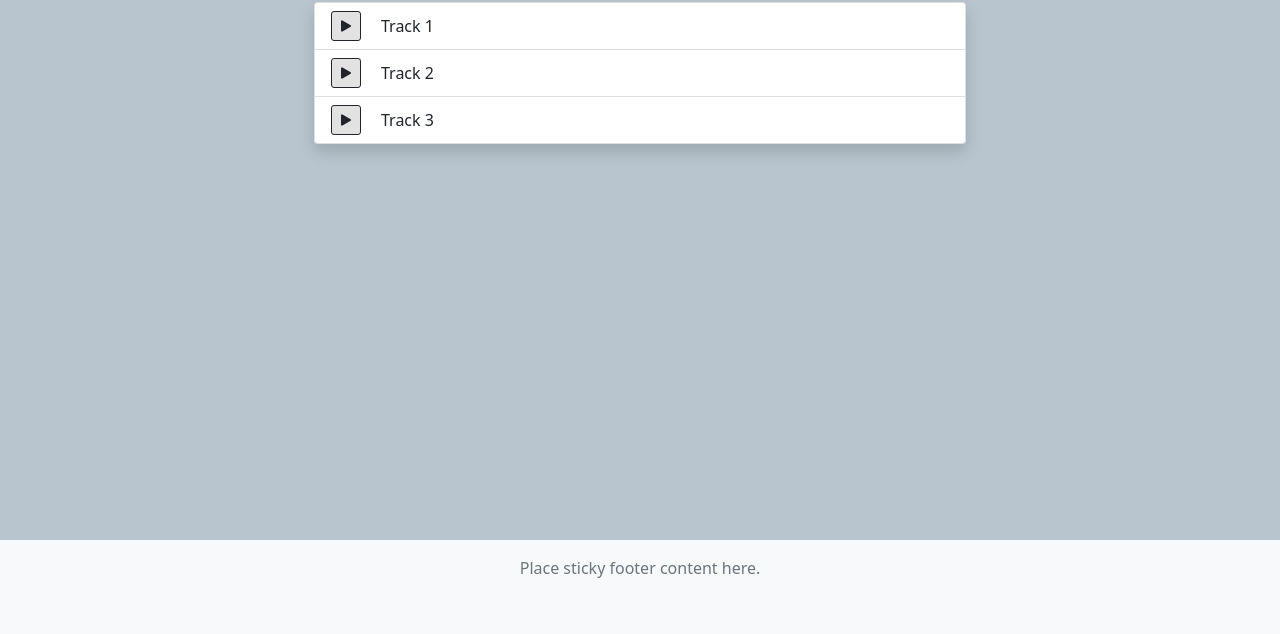
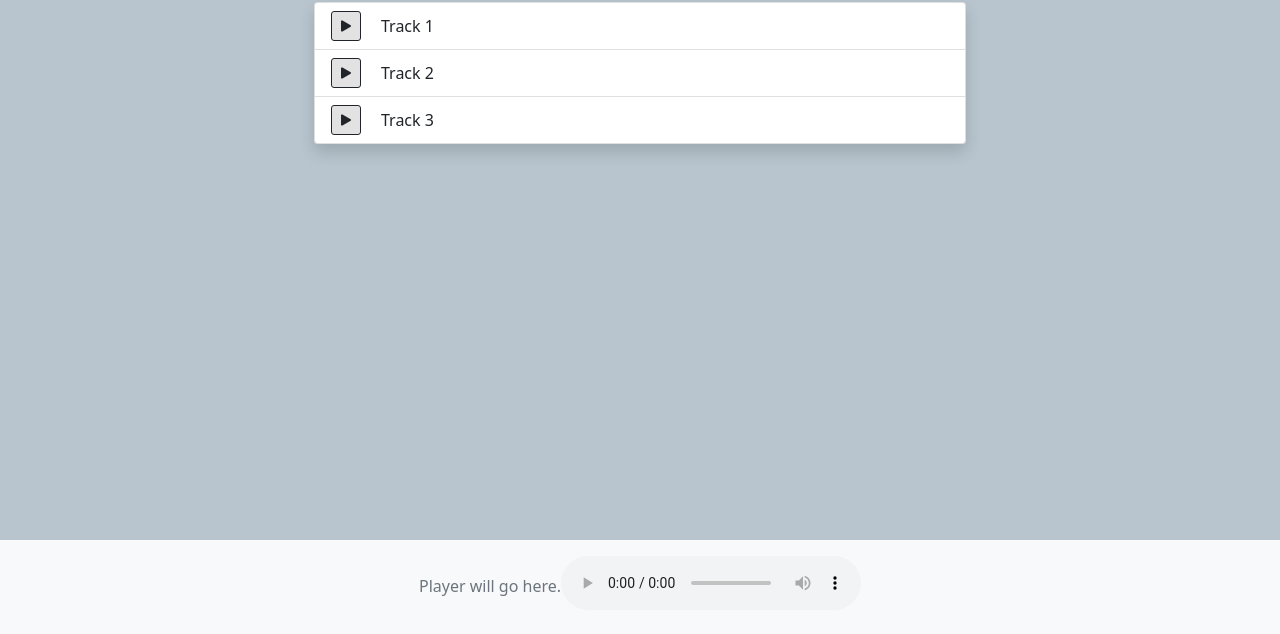
Before and after one commit to brooklynjared/audioplayer, a plain HTML site: page index.html in a window 1280 px wide. Shown: the part 110-744 px from the top of the page. Drawn offline with nearby package versions, Linux system fonts and the light colour scheme.

Commit message:
not much

```diff
--- a/index.html
+++ b/index.html
@@ -45,13 +45,22 @@
 
             </div>
 
+
+
         </div>
+
+
 
     </main>
 
     <footer class="footer fixed-bottom mt-auto py-3 bg-light ">
-        <div class="container d-flex justify-content-center">
-          <span class="text-muted">Place sticky footer content here.</span>
+        <div class="container d-flex justify-content-center align-items-center">
+            <div class="text-muted">Player will go here.</div>
+
+            <!-- audio element -->
+            <div class="audio-wrapper">
+                <audio src="" id="audio" controls></audio>
+            </div>
         </div>
     </footer>
     </body>
```
